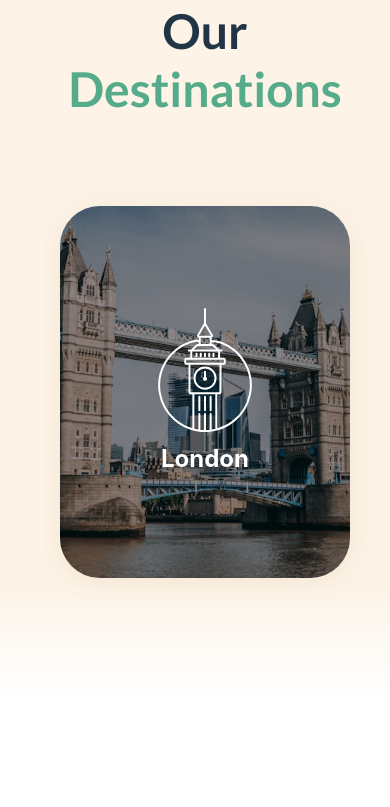
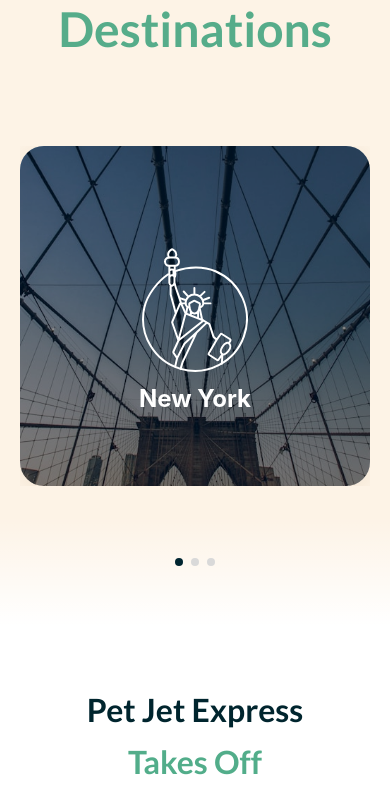
Before and after one commit to dransjel/petjet, a React (Vite) app: page / in a window 390 px wide. Shown: the part 2283-3090 px from the top of the page. Built offline with nearby package versions, Linux system fonts and the light colour scheme.

Commit message:
make v1 ready for mobile

```diff
--- a/src/components/DestinationSection.jsx
+++ b/src/components/DestinationSection.jsx
@@ -275,10 +275,14 @@ const FlightPath = styled.div`
   }
 
   ${devices.mobile} {
-    margin: 0 12px;
+    margin: 0 24px;
 
     .airplane {
       margin-left: -150px;
+    }
+
+    .destination {
+      right: -15px;
     }
   }
 `;
@@ -322,6 +326,17 @@ const PlanTripButton = styled.button`
 const CalendarDropdown = styled(DropdownMenu)`
   padding: 16px;
   width: 300px;
+
+  ${devices.mobile} {
+    position: fixed;
+    top: 50%;
+    left: 50%;
+    transform: translate(-50%, -50%);
+    width: 90%;
+    max-width: 300px;
+    box-shadow: 0px 4px 20px rgba(0, 0, 0, 0.15);
+    z-index: 1001;
+  }
 `;
 
 const Calendar = styled.div`
@@ -367,6 +382,21 @@ const Calendar = styled.div`
   }
 `;
 
+const Overlay = styled.div`
+  display: none;
+
+  ${devices.mobile} {
+    display: ${props => props.show ? 'block' : 'none'};
+    position: fixed;
+    top: 0;
+    left: 0;
+    right: 0;
+    bottom: 0;
+    background: rgba(0, 0, 0, 0.5);
+    z-index: 1000;
+  }
+`;
+
 const DestinationSection = () => {
   const [fromDropdown, setFromDropdown] = useState(false);
   const [toDropdown, setToDropdown] = useState(false);
@@ -395,6 +425,8 @@ const DestinationSection = () => {
 
   return (
     <Section>
+      <Overlay show={calendarOpen} onClick={() => setCalendarOpen(false)} />
+
       <Title>
         <SubTitle>Flight Check</SubTitle>
         <MainTitleContainer>
--- a/src/components/OurDestinations.jsx
+++ b/src/components/OurDestinations.jsx
@@ -1,3 +1,4 @@
+import { useState } from 'react';
 import styled from 'styled-components';
 import nyImage from '../assets/images/nyImage.jpg';
 import londonImage from '../assets/images/londonImage.jpg';
@@ -14,15 +15,20 @@ align-items: center;
   gap: 48px;
   align-self: stretch;
   background: linear-gradient(180deg, #FFF 0%, rgba(255, 255, 255, 0.00) 13.87%), linear-gradient(180deg, rgba(255, 255, 255, 0.00) 86.13%, #FFF 100%), #FDF3E6;
+
+  @media (max-width: 768px) {
+    padding: 60px 20px;
+    width: 100%;
+  }
 `;
 
 const Title = styled.h2`
   font-family: Lato;
+  color:black ;
   font-size: 48px;
   font-style: normal;
   font-weight: 700;
   line-height: normal;
-  font-size: 48px;
   padding: 40px 0;
   line-height: 58px;
   text-align: center;
@@ -34,10 +40,43 @@ line-height: normal;
   }
 `;
 
+const CarouselDots = styled.div`
+  display: none;
+  gap: 8px;
+  margin-top: 24px;
+
+  @media (max-width: 768px) {
+    display: flex;
+    justify-content: center;
+  }
+`;
+
+const Dot = styled.div`
+  width: 8px;
+  height: 8px;
+  border-radius: 50%;
+  background-color: ${props => props.$active ? '#002530' : '#D9D9D9'};
+  cursor: pointer;
+`;
+
 const DestinationsGrid = styled.div`
   display: flex;
   gap: 80px;
   z-index: 1;
+
+  @media (max-width: 768px) {
+    width: 100%;
+    overflow-x: auto;
+    scroll-snap-type: x mandatory;
+    gap: 20px;
+    padding: 0 20px;
+    margin: 0 -20px;
+    scrollbar-width: none;
+    -ms-overflow-style: none;
+    &::-webkit-scrollbar {
+      display: none;
+    }
+  }
 `;
 
 const DestinationCard = styled.div`
@@ -52,6 +91,7 @@ const DestinationCard = styled.div`
   gap: 12px;
   overflow: hidden;
   box-shadow: 0px 4px 24px rgba(145, 84, 5, 0.09);
+  flex-shrink: 0;
 
   &::before {
     content: '';
@@ -72,6 +112,13 @@ const DestinationCard = styled.div`
     height: 100%;
     object-fit: cover;
   }
+
+  @media (max-width: 768px) {
+    width: calc(100vw - 40px);
+    height: 340px;
+    scroll-snap-align: center;
+    border-radius: 24px;
+  }
 `;
 
 const CityIcon = styled.img`
@@ -91,28 +138,48 @@ line-height: normal;
 `;
 
 const OurDestinations = () => {
+  const [activeIndex, setActiveIndex] = useState(0);
+  const destinations = [
+    { image: nyImage, icon: nyIcon, name: "New York" },
+    { image: londonImage, icon: londonIcon, name: "London" },
+    { image: dubaiImage, icon: dubaiIcon, name: "Dubai" }
+  ];
+
+  const handleScroll = (event) => {
+    const element = event.target;
+    const scrollPosition = element.scrollLeft;
+    const cardWidth = element.offsetWidth;
+    const newIndex = Math.round(scrollPosition / cardWidth);
+    setActiveIndex(newIndex);
+  };
+
   return (
     <Section>
       <Title>Our <span>Destinations</span></Title>
-      <DestinationsGrid>
-        <DestinationCard>
-          <img className="background" src={nyImage} alt="New York" />
-          <CityIcon src={nyIcon} alt="New York icon" />
-          <CityName>New York</CityName>
+      <DestinationsGrid onScroll={handleScroll}>
+        {destinations.map((destination, index) => (
+          <DestinationCard key={destination.name}>
+            <img className="background" src={destination.image} alt={destination.name} />
+            <CityIcon src={destination.icon} alt={`${destination.name} icon`} />
+            <CityName>{destination.name}</CityName>
           </DestinationCard>
-
-        <DestinationCard>
-          <img className="background" src={londonImage} alt="London" />
-          <CityIcon src={londonIcon} alt="London icon" />
-          <CityName>London</CityName>
-        </DestinationCard>
-
-        <DestinationCard>
-          <img className="background" src={dubaiImage} alt="Dubai" />
-          <CityIcon src={dubaiIcon} alt="Dubai icon" />
-          <CityName>Dubai</CityName>
-        </DestinationCard>
+        ))}
       </DestinationsGrid>
+      <CarouselDots>
+        {destinations.map((_, index) => (
+          <Dot
+            key={index}
+            $active={index === activeIndex}
+            onClick={() => {
+              const grid = document.querySelector(DestinationsGrid);
+              grid.scrollTo({
+                left: index * grid.offsetWidth,
+                behavior: 'smooth'
+              });
+            }}
+          />
+        ))}
+      </CarouselDots>
     </Section>
   );
 };
--- a/src/components/ReasonsPetJet.jsx
+++ b/src/components/ReasonsPetJet.jsx
@@ -14,6 +14,14 @@ const Section = styled.section`
   flex-direction: column;
   align-items: center;
   gap: 48px;
+
+  @media (max-width: 768px) {
+    padding: 80px 24px;
+    gap: 24px;
+    background: linear-gradient(0deg, #FDF3E6 0%, #FDF3E6 100%),
+                linear-gradient(180deg, rgba(255, 255, 255, 0) 86%, white 100%),
+                linear-gradient(180deg, white 0%, rgba(255, 255, 255, 0) 14%);
+  }
 `;
 
 const Header = styled.div`
@@ -22,13 +30,27 @@ const Header = styled.div`
   flex-direction: column;
   align-items: center;
   gap: 48px;
+
+  @media (max-width: 768px) {
+    gap: 24px;
+    height: 125px;
+  }
 `;
 
 const Title = styled.h2`
   font-size: 48px;
+  color: ${colors.darkBlue};
+  font-weight: 700;
+  margin: 0;
+
+  span {
     color: ${colors.green};
-  font-weight: 700;
+  }
 
+  @media (max-width: 768px) {
+    font-size: 24px;
+    text-align: center;
+  }
 `;
 
 const BookNowButton = styled.button`
@@ -40,10 +62,10 @@ const BookNowButton = styled.button`
   font-weight: 700;
   font-size: 16px;
   cursor: pointer;
-  transition: opacity 0.2s;
 
-  &:hover {
-    opacity: 0.9;
+  @media (max-width: 768px) {
+    padding: 12px 22px;
+    font-size: 14px;
   }
 `;
 
@@ -52,11 +74,16 @@ display: flex;
   padding: 50px 205px;
   justify-content: center;
   align-items: flex-start;
-align-content: flex-start;
   gap: 48px 80px;
   align-self: stretch;
   flex-wrap: wrap;
 
+  @media (max-width: 768px) {
+    padding: 0;
+    display: grid;
+    grid-template-columns: repeat(2, 1fr);
+    gap: 24px;
+  }
 `;
 
 const Card = styled.div`
@@ -68,33 +95,64 @@ flex-direction: column;
   justify-content: center;
   align-items: center;
   gap: 20px;
+  border-radius: 40px;
+  background: #FFF;
+  box-shadow: 0px 4px 24px 0px rgba(145, 84, 6, 0.09);
 
-  border-radius: 40px;
-background: var(--Text-Color-Dark-BG, #FFF);
-box-shadow: 0px 4px 24px 0px rgba(145, 84, 6, 0.09);
+  @media (max-width: 768px) {
+    width: 100%;
+    height: 180px;
+    padding: 24px 20px;
+    border-radius: 28px;
+    gap: 12px;
+
+    &:nth-child(3) {
+      grid-column: 1 / -1;
+    }
+  }
 `;
 
 const IconWrapper = styled.div`
   width: 60px;
   height: 60px;
+  display: flex;
+  align-items: center;
+  justify-content: center;
+
   img {
     width: 100%;
     height: 100%;
+  }
+
+  @media (max-width: 768px) {
+    width: 36px;
+    height: 36px;
   }
 `;
 
 const CardTitle = styled.h3`
   font-size: 24px;
   color: ${colors.darkBlue};
+  margin: 0;
+  text-align: center;
+
+  @media (max-width: 768px) {
+    font-size: 16px;
+    font-weight: 500;
+  }
 `;
 
 const CardDescription = styled.p`
-color: var(--Body-1, #5F5F5F);
+  color: #5F5F5F;
   text-align: center;
   font-size: 16px;
-font-style: normal;
   font-weight: 400;
   line-height: normal;
+  margin: 0;
+
+  @media (max-width: 768px) {
+    font-size: 14px;
+  }
 `;
 
 const ReasonsPetJet = () => {
--- a/src/components/VideoIntro.jsx
+++ b/src/components/VideoIntro.jsx
@@ -1,5 +1,6 @@
 import styled from 'styled-components';
 import videoThumbnail from '../assets/images/video-thumbnail.jpg';
+import playIcon from '../assets/icons/Play.svg';
 
 const Section = styled.section`
   width: 100%;
@@ -9,25 +10,47 @@ const Section = styled.section`
   align-items: center;
   padding: 100px 0;
   gap: 32px;
+  background: #FFFFFF;
+
+  @media (max-width: 768px) {
+    height: auto;
+    padding: 60px 20px;
+  }
 `;
 
 const Title = styled.h2`
-  width: 535px;
-  height: 58px;
-font-family: Lato;
-font-size: 48px;
-font-style: normal;
-font-weight: 700;
-line-height: normal;
+  display: flex;
+  gap: 12px;
+  margin: 0;
   text-align: center;
-  margin: 0;
 
-  span.company {
-    color: #00252E;
+  @media (max-width: 768px) {
+    flex-direction: column;
+    gap: 4px;
   }
 
-  span.highlight {
-    color: #56AC8A;
+  .company {
+    color: #00252E;
+    font-size: 48px;
+    font-family: Lato;
+    font-weight: 700;
+    word-wrap: break-word;
+
+    @media (max-width: 768px) {
+      font-size: 32px;
+    }
+  }
+
+  .highlight {
+    color: #52AD8A;
+    font-size: 48px;
+    font-family: Lato;
+    font-weight: 700;
+    word-wrap: break-word;
+
+    @media (max-width: 768px) {
+      font-size: 32px;
+    }
   }
 `;
 
@@ -38,6 +61,12 @@ const VideoContainer = styled.div`
   border-radius: 40px;
   overflow: hidden;
   cursor: pointer;
+
+  @media (max-width: 768px) {
+    width: 100%;
+    height: 200px;
+    border-radius: 24px;
+  }
 `;
 
 const VideoThumbnail = styled.img`
@@ -69,11 +98,7 @@ const PlayButton = styled.button`
   align-items: center;
   justify-content: center;
   cursor: pointer;
-
-  img {
-    width: 24px;
-    height: 24px;
-  }
+  padding: 0;
 `;
 
 const VideoIntro = () => {
@@ -85,12 +110,16 @@ const VideoIntro = () => {
   return (
     <Section>
       <Title>
-        <span className="company">Pet Jet Express</span>{' '}
+        <span className="company">Pet Jet Express</span>
         <span className="highlight">Takes Off</span>
       </Title>
 
       <VideoContainer onClick={handlePlayVideo}>
         <VideoThumbnail src={videoThumbnail} alt="Video thumbnail" />
+        <Overlay />
+        <PlayButton>
+          <img src={playIcon} alt="Play video" />
+        </PlayButton>
       </VideoContainer>
     </Section>
   );
```
Also changed, not shown: src/assets/icons/play.svg (added). Lines whose indentation alone changed are shown as unchanged.
